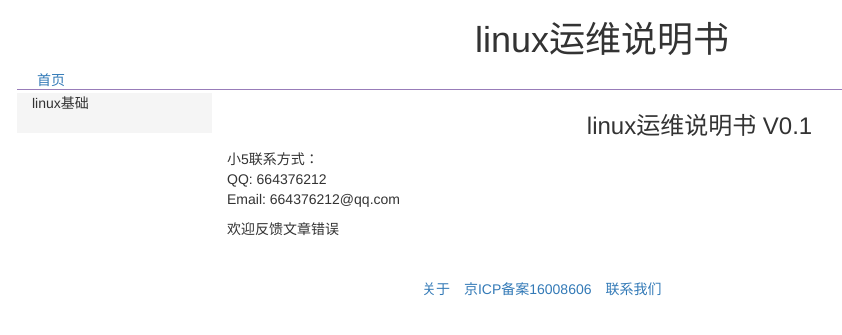
After one commit to xiaotuanyu120/markdown_build_static_html, a Flask app: template MyBlog/templates/contact.html in a window 1280 px wide. The commit adds this page. Shown: the top 335 px of the page, without its empty margins (38-880 px from the left). Run offline with Flask 2, Linux system fonts and the light colour scheme; the template is opened without the code that fills it, so the values that code supplies are empty; some libraries are stand-ins or nearby versions.

Commit message:
add contact page

```diff
--- /dev/null
+++ b/MyBlog/templates/contact.html
@@ -0,0 +1,6 @@
+{% extends "index.html" %}
+{% block md %}
+<h3><p class="text-center">linux运维说明书 V0.1</p></h3>
+<p>小5联系方式：<br>QQ: 664376212<br>Email: 664376212@qq.com</p>
+<p>欢迎反馈文章错误</p>
+{% endblock %}
--- a/MyBlog/templates/index.html
+++ b/MyBlog/templates/index.html
@@ -56,7 +56,7 @@
            <ul class="list-inline">
              <li><a href="">关于</a></li>
              <li><a>京ICP备案16008606</a></li>
-             <li><a href="">联系我们</a></li>
+             <li><a href="/contact">联系我们</a></li>
            </ul>
         </div>
       <div class="col-md-4"></div>
```
